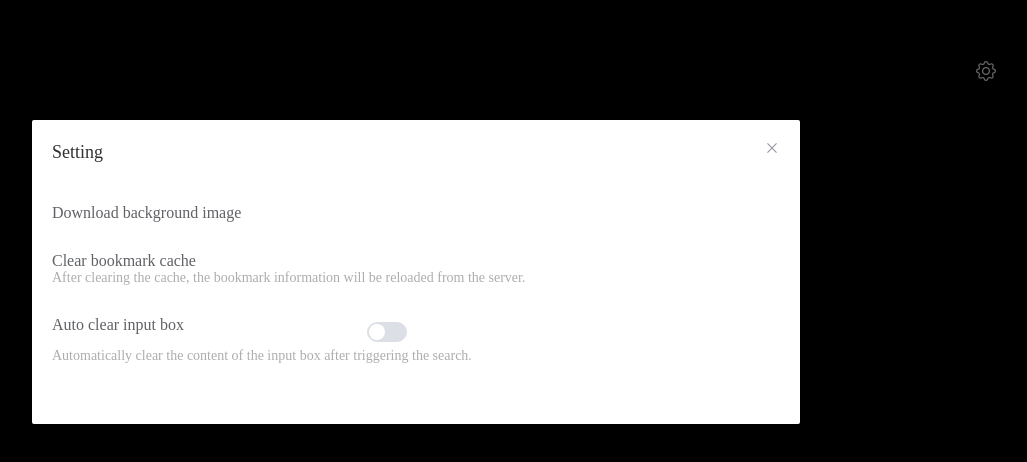
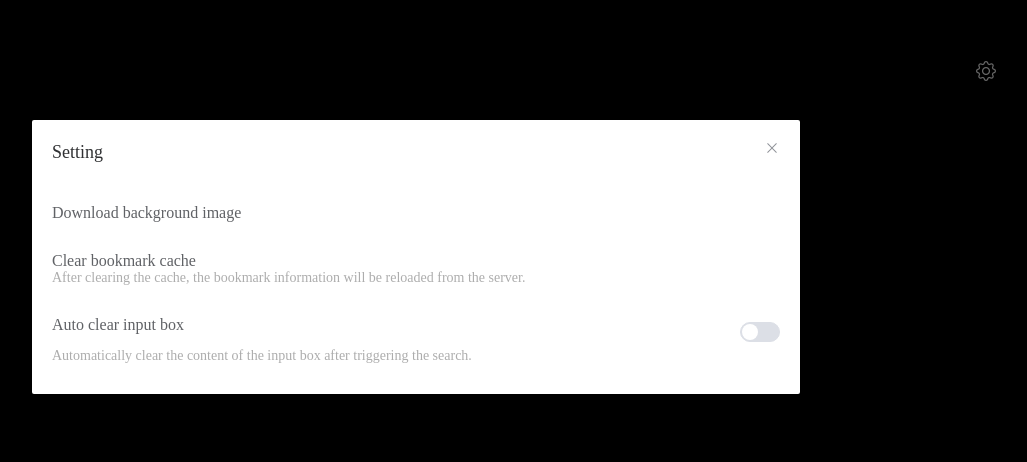
Before and after one commit to ipuppet/start-page, a Vue app: page / in a window 1280 px wide. Both pictures are taken after a click on the element 1210 px from the left and 71 px from the top of the page. Shown: the top 462 px of the page, without its empty margins (224-1251 px from the left). Built offline with nearby package versions, Linux system fonts and the light colour scheme; no server answers.

Commit message:
优化设置

```diff
--- a/src/components/SearchBox.vue
+++ b/src/components/SearchBox.vue
@@ -6,7 +6,7 @@
         >Search</label>
         <input
             id="kw"
-            ref="kw"
+            v-model="kw"
             :class="{dark: $store.state.darkMode}"
             class="search-box-input"
             placeholder="Search..."
@@ -45,6 +45,7 @@
 export default {
     name: "SearchBox",
     data: () => ({
+        kw: "",
         searchEngines: [
             {
                 name: "Google",
@@ -79,11 +80,14 @@ export default {
             this.$global.localData.set("searchEngine", engine)
         },
         search() {
-            const kw = this.$refs.kw.value
-            if (kw === "") {
+            if (this.kw === "") {
                 alert("没输入关键字哦")
             } else {
-                window.open(this.searchEngine.query.replace("{}", encodeURI(kw)), "_blank")
+                window.open(this.searchEngine.query.replace("{}", encodeURI(this.kw)), "_blank")
+                if (this.$store.state.setting.autoClearInputBox) {
+                    this.kw = ""
+                }
+
             }
         }
     },
--- a/src/components/Setting.vue
+++ b/src/components/Setting.vue
@@ -13,7 +13,7 @@
         >
             <el-space
                 alignment="flex-start"
-                direction="vertical"
+                :fill="true"
                 :size="30"
             >
                 <setting-text-button
--- a/src/components/SettingComponents/SettingSwitch.vue
+++ b/src/components/SettingComponents/SettingSwitch.vue
@@ -48,4 +48,7 @@ export default {
 </script>
 
 <style scoped>
+.switch {
+    text-align: right;
+}
 </style>
```
